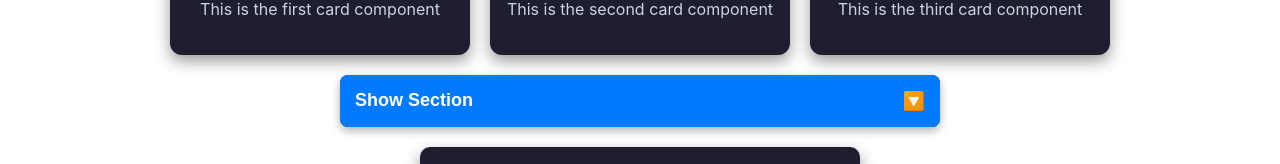
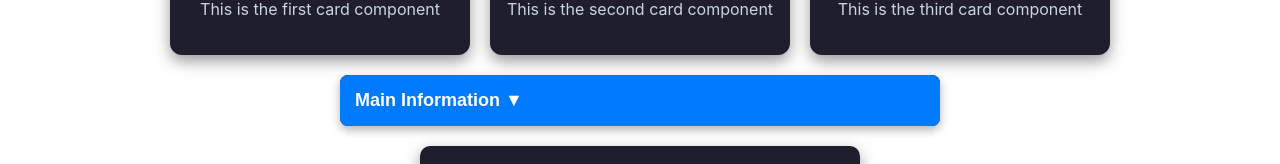
Before and after one commit to 231256leRouxFNF/dv200-react-groupwork-afk, a React (Create React App) app in the folder react-components-app/: page / in a window 1280 px wide. Shown: the part 787-951 px from the top of the page. Built offline with nearby package versions, Linux system fonts and the light colour scheme.

Commit message:
fixed error + accordion update
added animations to some stuff too

```diff
--- a/react-components-app/src/components/Accordion/Accordion.css
+++ b/react-components-app/src/components/Accordion/Accordion.css
@@ -1,4 +1,7 @@
-/* Dark Background Theme */
+/* ================================
+   Dark & Blue Themed Accordion
+   ================================ */
+
 .accordion {
     width: 80%;
     max-width: 600px;
@@ -11,8 +14,8 @@
     transition: all 0.3s ease-in-out;
 }
 
-/* Accordion Button */
-.accordion button {
+/* Main Accordion Button */
+.accordion-toggle {
     width: 100%;
     padding: 15px;
     font-size: 18px;
@@ -23,31 +26,52 @@
     border: none;
     cursor: pointer;
     transition: background 0.3s ease-in-out;
-    border-radius: 8px 8px 0 0;
     display: flex;
     justify-content: space-between;
     align-items: center;
+    border-radius: 8px 8px 0 0;
 }
 
 /* Button Hover Effect */
-.accordion button:hover {
+.accordion-toggle:hover {
     background-color: #0056b3;
 }
 
-/* Accordion Content */
-.content {
-    padding: 15px;
+/* Expanding Content Section */
+.accordion-content {
     background-color: #2a2a3b;
-    color: #cbd5e1;
-    border-radius: 0 0 8px 8px;
+    padding: 10px;
+    display: flex;
+    flex-direction: column;
+    gap: 10px;
+    animation: slideDown 0.3s ease-in-out;
+}
+
+/* Buttons Inside the Accordion */
+.sub-option {
+    padding: 12px;
+    background-color: #4da8ff;
+    border: none;
+    color: white;
     font-size: 16px;
-    display: none;
+    cursor: pointer;
+    border-radius: 5px;
+    transition: background 0.3s ease-in-out, transform 0.2s ease-in-out;
+}
+
+/* Hover & Click Effects on Sub-Options */
+.sub-option:hover {
+    background-color: #007bff;
+    transform: scale(1.05);
+}
+
+.sub-option:active {
+    transform: scale(0.98);
 }
 
 /* Show Content When Accordion is Open */
-.accordion.open .content {
-    display: block;
-    animation: slideDown 0.3s ease-in-out;
+.accordion.open .accordion-content {
+    display: flex;
 }
 
 /* Smooth Slide Down Animation */
--- a/react-components-app/src/components/Accordion/Accordion.js
+++ b/react-components-app/src/components/Accordion/Accordion.js
@@ -2,22 +2,33 @@ import React, { useState } from "react";
 import "./Accordion.css";
 
 export default function Accordion() {
+  // State to track if the main section is open
   const [isOpen, setIsOpen] = useState(false);
 
   return (
-    <div className={`accordion ${isOpen ? "open" : ""}`}>
-      <button onClick={() => setIsOpen(!isOpen)}>
-        {isOpen ? "Hide Section" : "Show Section"}
-        <span
-          style={{
-            transform: isOpen ? "rotate(180deg)" : "rotate(0deg)",
-            transition: "transform 0.3s ease",
-          }}
-        >
-          🔽
-        </span>
+    <div className="accordion">
+      {/* Main Accordion Button */}
+      <button className="accordion-toggle" onClick={() => setIsOpen(!isOpen)}>
+        Main Information {isOpen ? "▲" : "▼"}
       </button>
-      <div className="content">Accordion content goes here</div>
+
+      {/* Expanding Section with Two Options */}
+      {isOpen && (
+        <div className="accordion-content">
+          <button
+            className="sub-option"
+            onClick={() => console.log("Surfing Tips Clicked")}
+          >
+            Point 1
+          </button>
+          <button
+            className="sub-option"
+            onClick={() => console.log("Best Surf Spots Clicked")}
+          >
+            Point 2
+          </button>
+        </div>
+      )}
     </div>
   );
 }
```
Also changed, not shown: react-components-app/src/components/Carousel/Carousel.js (+16 -10 lines).
